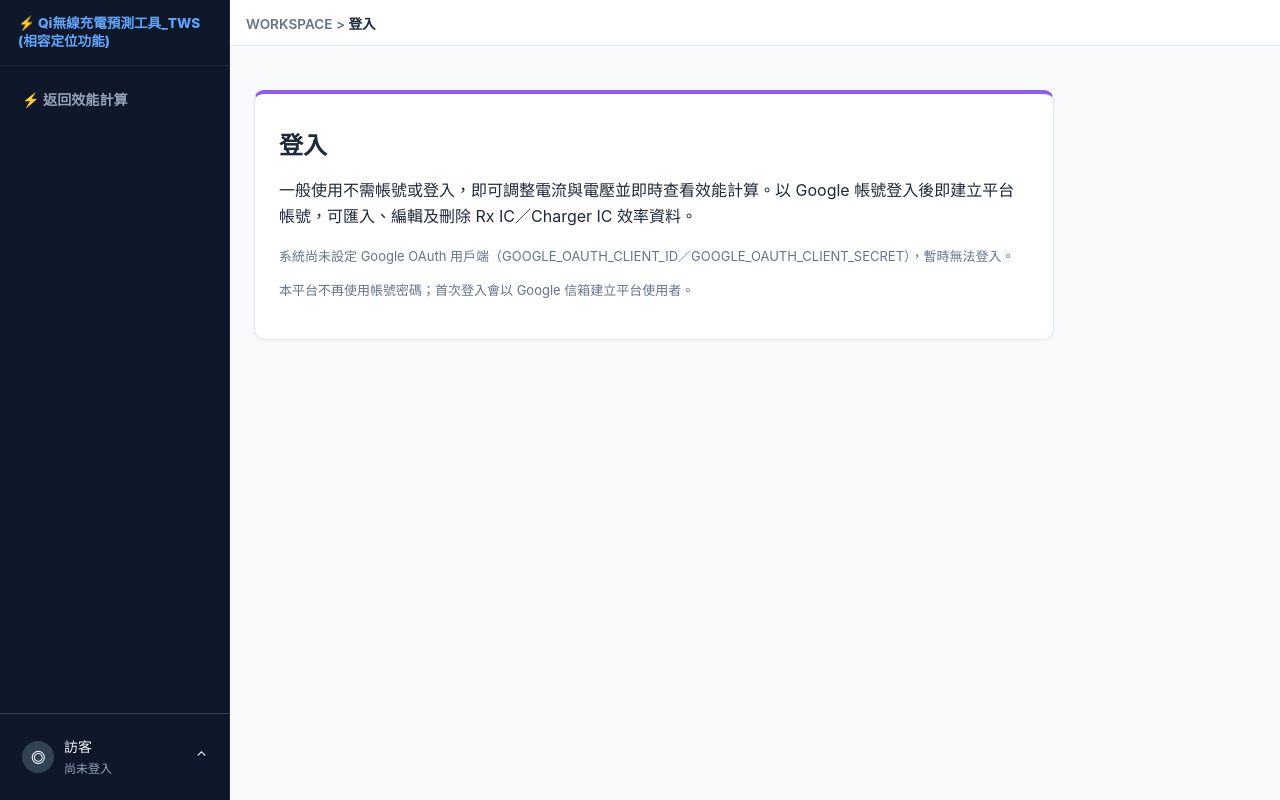
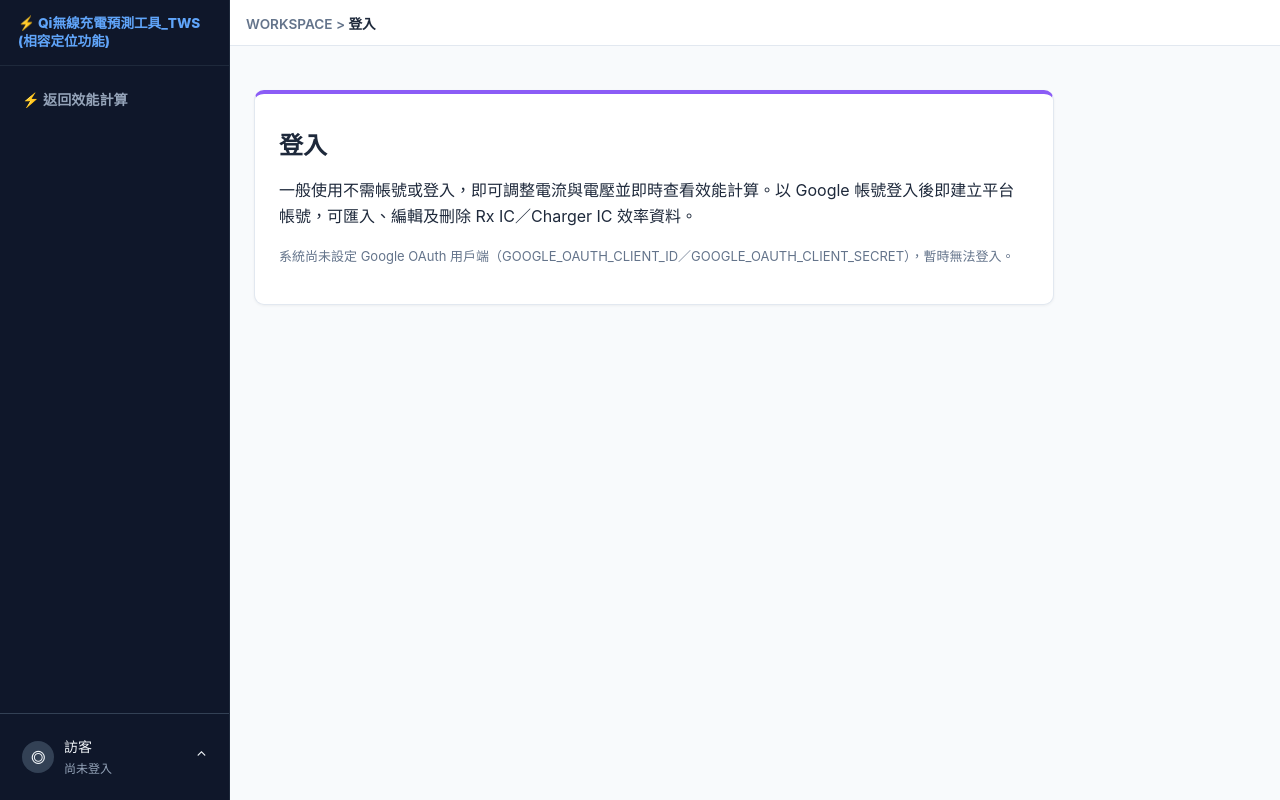
Before and after one commit to JF921020/Qi_System, a Django app: page /accounts/login/ in a window 1280 px wide. Run offline with Django 5.2, Linux system fonts and the light colour scheme.

Commit message:
README編輯

```diff
--- a/apps/ICmanage/templates/registration/login.html
+++ b/apps/ICmanage/templates/registration/login.html
@@ -11,6 +11,5 @@
     {% else %}
     <p class="hint">系統尚未設定 Google OAuth 用戶端（GOOGLE_OAUTH_CLIENT_ID／GOOGLE_OAUTH_CLIENT_SECRET），暫時無法登入。</p>
     {% endif %}
-    <p class="hint">本平台不再使用帳號密碼；首次登入會以 Google 信箱建立平台使用者。</p>
 </div>
 {% endblock %}
```
Also changed, not shown: README.md, 1 other file.
